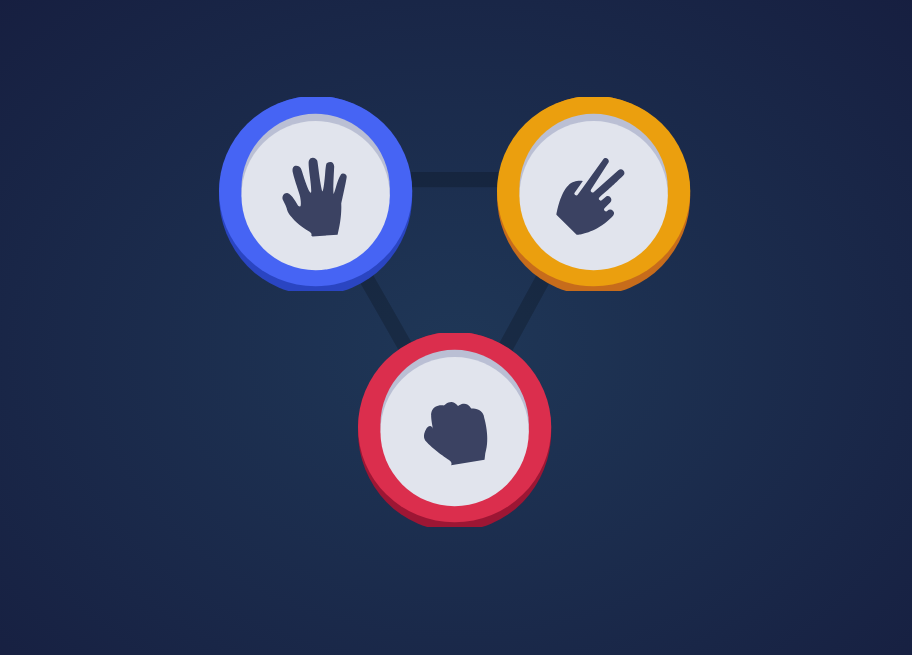
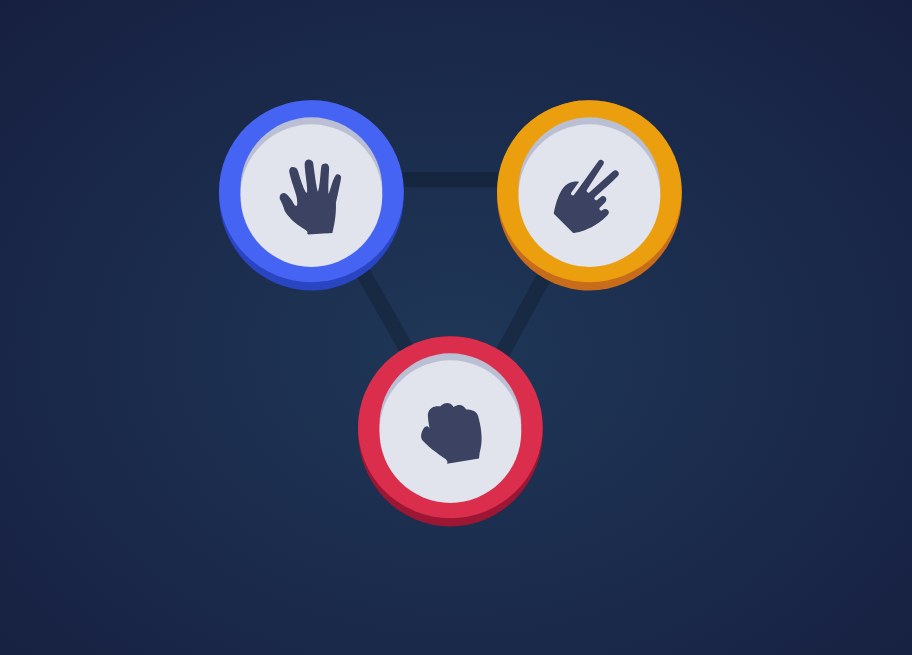
Before and after one commit to nlukic97/rock_paper_scissors, a plain HTML site: page public/index.html in a window 1280 px wide. Shown: the part 145-800 px from the top of the page, without its empty margins (183-1095 px from the left). Drawn offline with Linux system fonts and the light colour scheme.

Commit message:
improved size of svg viewbox

```diff
--- a/public/index.html
+++ b/public/index.html
@@ -29,7 +29,7 @@
     <div class="game-options">
 
       <!-- Option 1 -->
-      <svg id="paper" data-id='paper' xmlns="http://www.w3.org/2000/svg" viewBox="0 4 109 100" width='129' height='132'>
+      <svg id="paper" data-id='paper' xmlns="http://www.w3.org/2000/svg" viewBox="0 4 114 100" width='129' height='132'>
         <ellipse xmlns="http://www.w3.org/2000/svg" cx="53.189" cy="54.815" fill="#2A45C2" rx="53.189" ry="54.815"/>
         <ellipse xmlns="http://www.w3.org/2000/svg" cx="53.189" cy="52.385" fill="#4664F4" rx="53.189" ry="52.385"/>
         <g xmlns="http://www.w3.org/2000/svg" transform="translate(12.357 12.421)">
@@ -39,9 +39,11 @@
         </g>
       </svg>
 
+      <!-- <img src="./images/custom-svgs/paper.svg" data-id='paper' alt="" id="paper"> -->
+
 
       <!-- Option 2 -->
-      <svg id="scissors" data-id='scissors' xmlns="http://www.w3.org/2000/svg" viewBox="0 4 109 100" width='129' height='132'>
+      <svg id="scissors" data-id='scissors' xmlns="http://www.w3.org/2000/svg" viewBox="0 4 114 100" width='129' height='132'>
         <ellipse xmlns="http://www.w3.org/2000/svg" cx="53.189" cy="54.815" fill="#C76C1B" rx="53.189" ry="54.815"/>
         <ellipse xmlns="http://www.w3.org/2000/svg" cx="53.189" cy="52.385" fill="#EB9F0E" rx="53.189" ry="52.385"/>
         <g xmlns="http://www.w3.org/2000/svg" transform="translate(12.357 12.421)">
@@ -53,7 +55,7 @@
 
 
       <!-- Option 3 -->
-      <svg id="rock" data-id='rock' xmlns="http://www.w3.org/2000/svg" viewBox="0 4 109 100" width='129' height='132'>
+      <svg id="rock" data-id='rock' xmlns="http://www.w3.org/2000/svg" viewBox="0 4 114 100" width='129' height='132'>
         <ellipse xmlns="http://www.w3.org/2000/svg" cx="53.189" cy="54.815" fill="#9D1634" rx="53.189" ry="54.815"/>
         <ellipse xmlns="http://www.w3.org/2000/svg" cx="53.189" cy="52.385" fill="#DB2E4D" rx="53.189" ry="52.385"/>
         <g xmlns="http://www.w3.org/2000/svg" transform="translate(12.357 12.421)">
```
Also changed, not shown: public/images/custom-svgs/paper.svg, public/images/custom-svgs/rock.svg, public/images/custom-svgs/scissors.svg.
